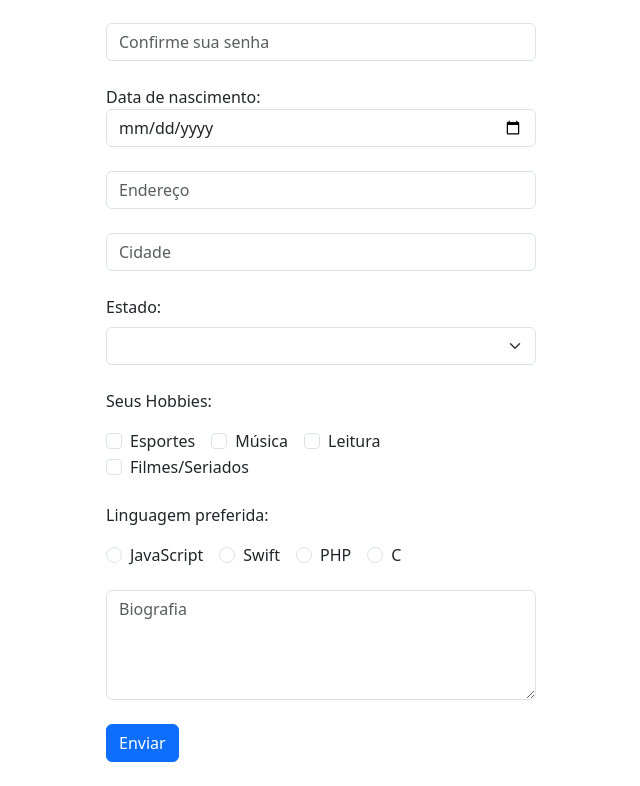
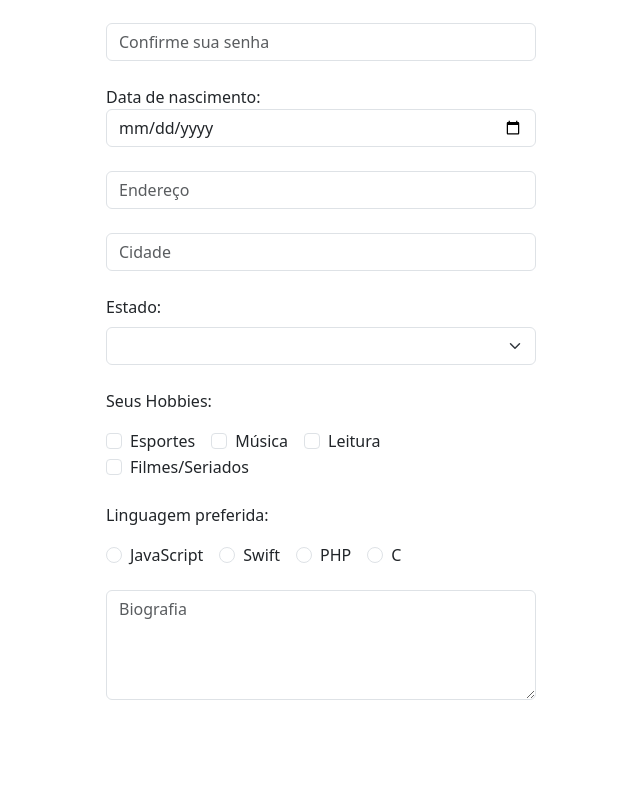
Before and after one commit to analauradias/projeto1-DevWeb, a Vue app: page / in a window 1280 px wide. Shown: the part 262-1048 px from the top of the page, without its empty margins (265-905 px from the left). After the commit the page ends 986 px from the top, so only its background shows below. Built offline with nearby package versions, Linux system fonts and the light colour scheme.

Commit message:
feat: validação do form

```diff
--- a/src/App.vue
+++ b/src/App.vue
@@ -225,7 +225,7 @@ const enviar = ref(true)
         data-mdb-ripple-init
         type="submit"
         class="btn btn-primary btn-block mb-4"
-        v-if="dados.senha === dados.confirmSenha"
+        v-if="dados.senha === dados.confirmSenha && dados.nome != '' && dados.sobrenome != '' && dados.email != ''"
       >
         Enviar
       </button>
```
